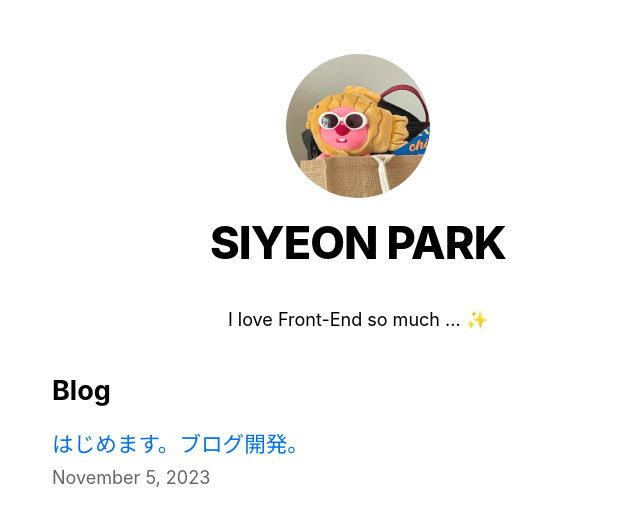
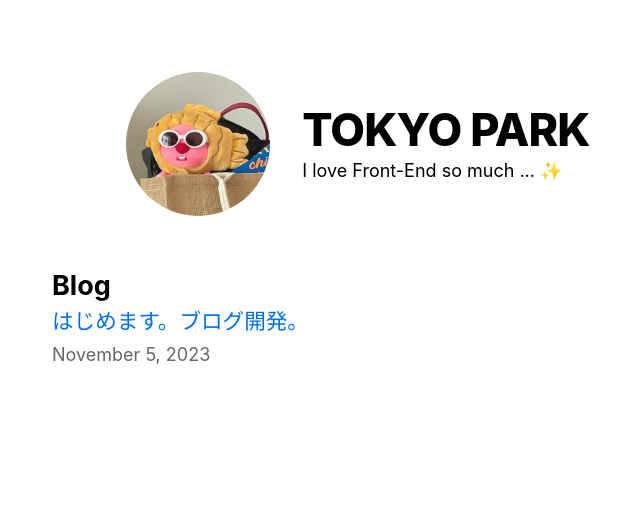
Before and after one commit to next-shiyon/devlog, a Next.js app: page / in a window 1280 px wide. Shown: the top 526 px of the page, without its empty margins (282-922 px from the left). Built offline with nearby package versions, Linux system fonts and the light colour scheme.

Commit message:
💄 プロフィールのレイアウト変更

```diff
--- a/components/layout.js
+++ b/components/layout.js
@@ -4,7 +4,7 @@ import styles from "./layout.module.scss";
 import utilStyles from "../styles/utils.module.scss";
 import Link from "next/link";
 
-const name = "SIYEON PARK";
+const name = "TOKYO PARK";
 export const siteTitle = "TOKYO PARK";
 
 export default function Layout({ children, home }) {
@@ -25,9 +25,10 @@ export default function Layout({ children, home }) {
         <meta name="og:title" content={siteTitle} />
         <meta name="twitter:card" content="summary_large_image" />
       </Head>
-      <header className={styles.header}>
+
+      <header>
         {home ? (
-          <>
+          <figure className={styles.profile}>
             <Image
               priority
               src="/images/profile.jpg"
@@ -36,12 +37,14 @@ export default function Layout({ children, home }) {
               width={144}
               alt={name}
             />
-            <h1 className={utilStyles.heading2Xl}>{name}</h1>
-            <p>I love Front-End so much ... ✨</p>
-          </>
+            <figcaption>
+              <h1 className={utilStyles.heading2Xl}>{name}</h1>
+              <p>I love Front-End so much ... ✨</p>
+            </figcaption>
+          </figure>
         ) : (
-          <>
-            <Link href="/">
+          <Link href="/" className={utilStyles.colorInherit}>
+            <figure className={styles.profile}>
               <Image
                 priority
                 src="/images/profile.jpg"
@@ -50,16 +53,16 @@ export default function Layout({ children, home }) {
                 width={108}
                 alt={name}
               />
-            </Link>
-            <h2 className={utilStyles.headingLg}>
-              <Link href="/" className={utilStyles.colorInherit}>
-                {name}
-              </Link>
-            </h2>
-          </>
+              <figcaption>
+                <h2 className={utilStyles.headingLg}>{name}</h2>
+              </figcaption>
+            </figure>
+          </Link>
         )}
       </header>
+
       <main>{children}</main>
+
       {!home && (
         <div className={styles.backToHome}>
           <Link href="/">← Back to home</Link>
--- a/components/layout.module.scss
+++ b/components/layout.module.scss
@@ -2,12 +2,16 @@
   max-width: 36rem;
   padding: 0 1rem;
   margin: 3rem auto 6rem;
+  display: flex;
+  flex-direction: column;
+  gap: 32px;
 }
 
-.header {
+.profile {
   display: flex;
-  flex-direction: column;
+  justify-content: center;
   align-items: center;
+  gap: 32px;
 }
 
 .backToHome {
--- a/styles/global.css
+++ b/styles/global.css
@@ -2,20 +2,20 @@ html,
 body {
   padding: 0;
   margin: 0;
-  font-family:
-    -apple-system,
-    BlinkMacSystemFont,
-    Segoe UI,
-    Roboto,
-    Oxygen,
-    Ubuntu,
-    Cantarell,
-    Fira Sans,
-    Droid Sans,
-    Helvetica Neue,
-    sans-serif;
+  font-family: -apple-system, BlinkMacSystemFont, Segoe UI, Roboto, Oxygen,
+    Ubuntu, Cantarell, Fira Sans, Droid Sans, Helvetica Neue, sans-serif;
   line-height: 1.6;
   font-size: 18px;
+}
+
+h1,
+h2,
+h3,
+h4,
+h5,
+h6,
+p {
+  margin: 0;
 }
 
 * {
--- a/styles/utils.module.scss
+++ b/styles/utils.module.scss
@@ -3,7 +3,6 @@
   line-height: 1.2;
   font-weight: 800;
   letter-spacing: -0.05rem;
-  margin: 1rem 0;
 }
 
 .headingXl {
@@ -11,13 +10,11 @@
   line-height: 1.3;
   font-weight: 800;
   letter-spacing: -0.05rem;
-  margin: 1rem 0;
 }
 
 .headingLg {
   font-size: 1.5rem;
   line-height: 1.4;
-  margin: 1rem 0;
 }
 
 .headingMd {
```
